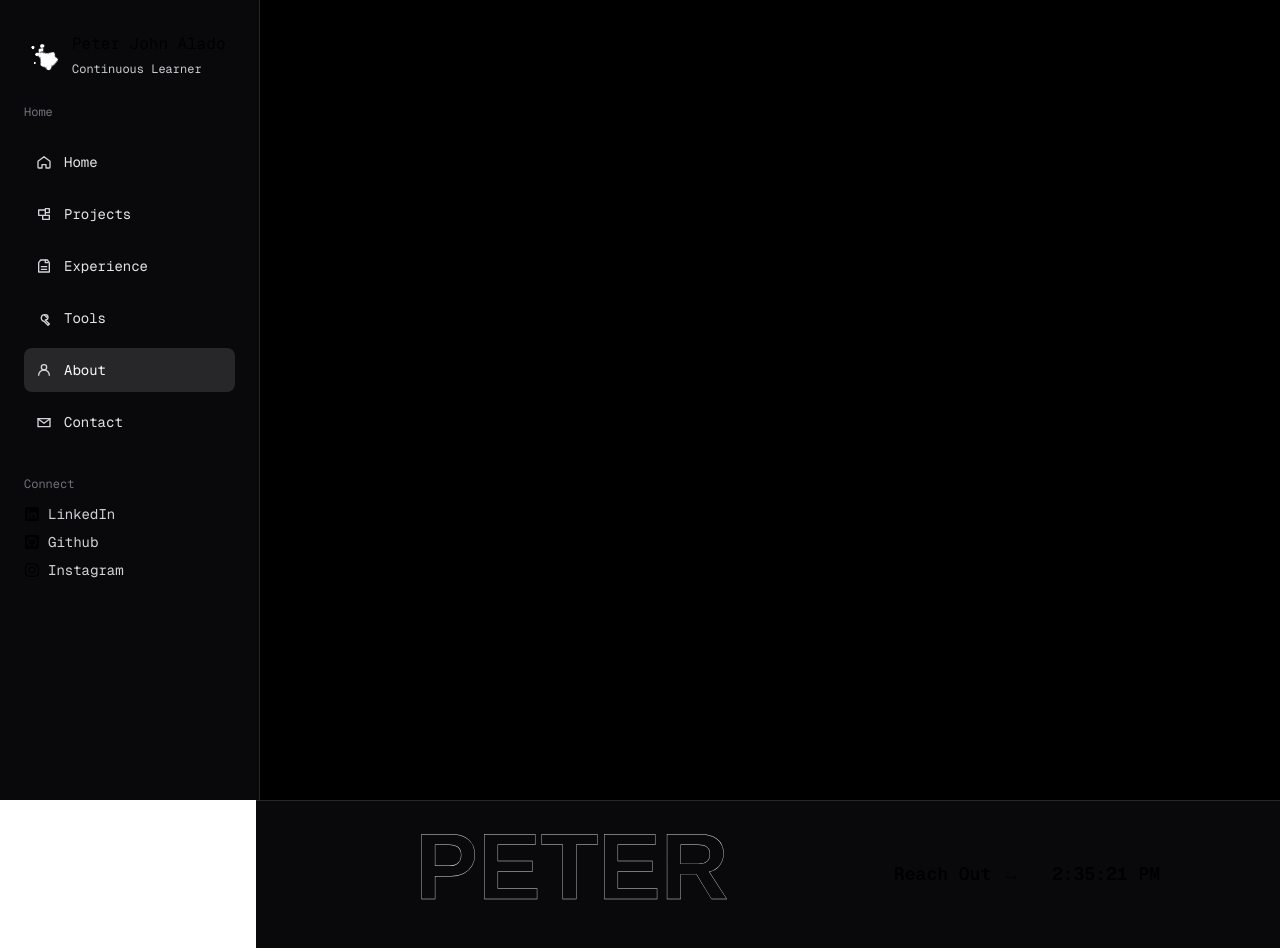
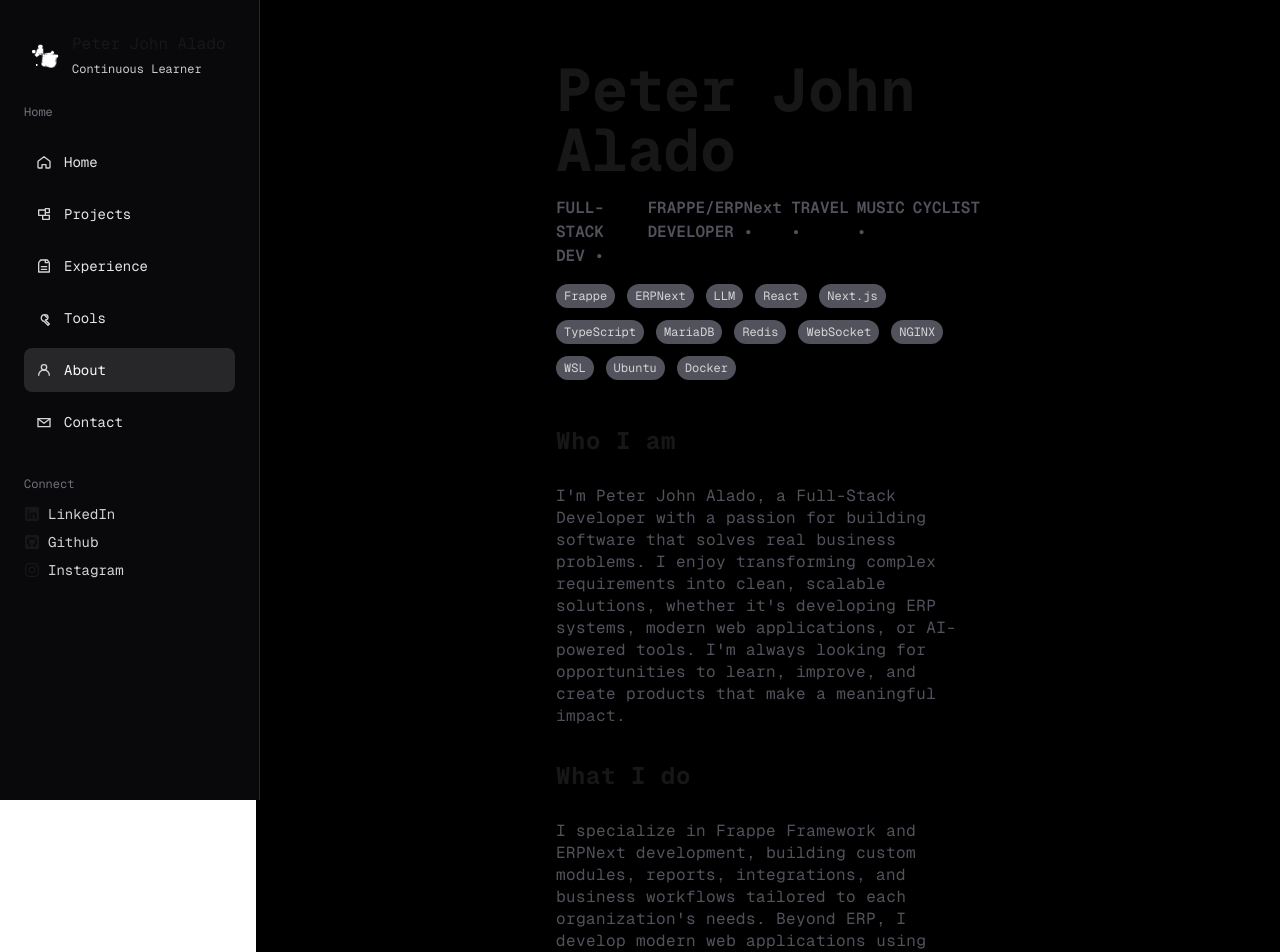
Before and after one commit to expert369/PJ-Portfolio, a Next.js app: page /about in a window 1280 px wide. Before the commit this address had no page. Shown: the top 952 px of the page. Built offline with nearby package versions, Linux system fonts and the light colour scheme.

Commit message:
feat(about): implement about page that shows my personal background and techstacks

```diff
--- /dev/null
+++ b/app/about/page.tsx
@@ -0,0 +1,52 @@
+'use client'
+import StackBadge from "@/components/ui/StackBadge"
+import { techStack, aboutSections } from "@/constants/rootpage"
+import AboutInfo from "@/components/ui/AboutInfo"
+import Link from "next/link"
+
+
+export default function About() {
+
+    const emailTo = () => {
+        window.location.href = "https://mail.google.com/mail/u/0/?fs=1&to=astergoldonline@gmail.com&tf=cm"
+    }
+
+    return (
+        <div className="mb-8 mx-50 max-w-[900] max-sm:mx-10 pt-15 max-sm:pt-35 gap-3 z-55">
+            <div className="px-25 max-sm:px-2 flex flex-col gap-4">
+                <div className="text-6xl max-sm:text-4xl font-bold">Peter John Alado</div>
+                <div className="flex gap-2">
+                    <div className="font-sm max-sm:text-xs font-semibold text-zinc-600">FULL-STACK DEV •</div>
+                    <div className="font-sm max-sm:text-xs font-semibold text-zinc-600">FRAPPE/ERPNext DEVELOPER •</div>
+                    <div className="font-sm max-sm:text-xs font-semibold text-zinc-600">TRAVEL •</div>
+                    <div className="font-sm max-sm:text-xs font-semibold text-zinc-600">MUSIC •</div>
+                    <div className="font-sm max-sm:text-xs font-semibold text-zinc-600">CYCLIST</div>
+                </div>
+                <div className="mb-3 flex flex-wrap gap-3 overflow-hidden">
+                    {
+                        techStack.map((t, idx) => (
+                            <StackBadge key={idx} techStack={t}/>
+                        ))
+                    }
+                </div>
+                <div className="flex flex-col gap-4 mb-3">
+                    {
+                        aboutSections.map((as, idx) => (
+                            <AboutInfo key={idx} title={as.title} description={as.description} />
+                        ))
+                    }
+                </div>
+                <div className="flex gap-3">
+                    <Link
+                        href="/contact"
+                        className="px-6 py-3 bg-white text-black rounded-lg text-sm font-semibold duration-300 hover:scale-105">
+                        Get in Touch
+                    </Link>
+                    <button onClick={emailTo} className="cursor-pointer px-6 py-3 bg-zinc-800 border border-zinc-600 rounded-xl text-sm duration-300 hover:scale-105">
+                        E-Mail
+                    </button>
+                </div>
+            </div>
+        </div>
+    )
+}
--- /dev/null
+++ b/components/ui/AboutInfo.tsx
@@ -0,0 +1,16 @@
+'use client'
+import { TextGenerateEffect } from "./text-generate-effect"
+
+type AboutInfoProps = {
+    title: string;
+    description: string;
+}
+
+export default function AboutInfo({ title, description }: AboutInfoProps){
+    return (
+        <div className="flex flex-col gap-3 items-start">
+            <div className="font-bold text-2xl max-sm:text-2xl"><TextGenerateEffect words={title} /></div>
+            <div className="text-zinc-600 text-md max-sm:text-sm"><TextGenerateEffect words={description} className="text-zinc-600" /></div>
+        </div>
+    )
+}
--- /dev/null
+++ b/components/ui/text-generate-effect.tsx
@@ -0,0 +1,62 @@
+"use client";
+import { useEffect } from "react";
+import { motion, stagger, useAnimate } from "motion/react";
+import { cn } from "@/lib/utils";
+
+export const TextGenerateEffect = ({
+  words,
+  className,
+  filter = true,
+  duration = 0.5,
+}: {
+  words: string;
+  className?: string;
+  filter?: boolean;
+  duration?: number;
+}) => {
+  const [scope, animate] = useAnimate();
+  const wordsArray = words.split(" ");
+  useEffect(() => {
+    animate(
+      "span",
+      {
+        opacity: 1,
+        filter: filter ? "blur(0px)" : "none",
+      },
+      {
+        duration: duration ? duration : 1,
+        delay: stagger(0.1),
+      }
+    );
+  }, [animate, duration, filter]);
+
+  const renderWords = () => {
+    return (
+      <motion.div ref={scope}>
+        {wordsArray.map((word, idx) => {
+          return (
+            <motion.span
+              key={word + idx}
+              className="opacity-0"
+              style={{
+                filter: filter ? "blur(10px)" : "none",
+              }}
+            >
+              {word}{" "}
+            </motion.span>
+          );
+        })}
+      </motion.div>
+    );
+  };
+
+  return (
+    <div className={cn(className)}>
+      <div className="mt-4">
+        <div className="text-md leading-snug tracking-wide">
+          {renderWords()}
+        </div>
+      </div>
+    </div>
+  );
+};
--- a/constants/rootpage.tsx
+++ b/constants/rootpage.tsx
@@ -403,3 +403,42 @@ export const tools: Tools[] = [
     href: "/images/icons/excalidraw.webp",
   },
 ];
+
+export const techStack = [
+  "Frappe",
+  "ERPNext",
+  "LLM",
+  "React",
+  "Next.js",
+  "TypeScript",
+  "MariaDB",
+  "Redis",
+  "WebSocket",
+  "NGINX",
+  "WSL",
+  "Ubuntu",
+  "Docker",
+]
+
+export const aboutSections = [
+  {
+    title: "Who I am",
+    description:
+      "I'm Peter John Alado, a Full-Stack Developer with a passion for building software that solves real business problems. I enjoy transforming complex requirements into clean, scalable solutions, whether it's developing ERP systems, modern web applications, or AI-powered tools. I'm always looking for opportunities to learn, improve, and create products that make a meaningful impact.",
+  },
+  {
+    title: "What I do",
+    description:
+      "I specialize in Frappe Framework and ERPNext development, building custom modules, reports, integrations, and business workflows tailored to each organization's needs. Beyond ERP, I develop modern web applications using React, Next.js, and TypeScript, while also exploring AI automation, cloud deployment, Docker, and backend infrastructure to deliver complete end-to-end solutions.",
+  },
+  {
+    title: "My Journey",
+    description:
+      "My journey started with a curiosity for programming and gradually evolved into a career focused on enterprise software development. From creating websites and business applications to leading ERPNext implementations and mentoring junior developers, every project has strengthened my technical skills and reinforced my passion for building software that improves the way people work.",
+  },
+  {
+    title: "Beyond Code",
+    description:
+      "When I'm not coding, you'll probably find me exploring new places, cycling, listening to music, or learning about emerging technologies. I believe maintaining a balance between work and personal interests helps me stay creative, continuously improve, and bring fresh ideas into every project I work on.",
+  },
+];
```
